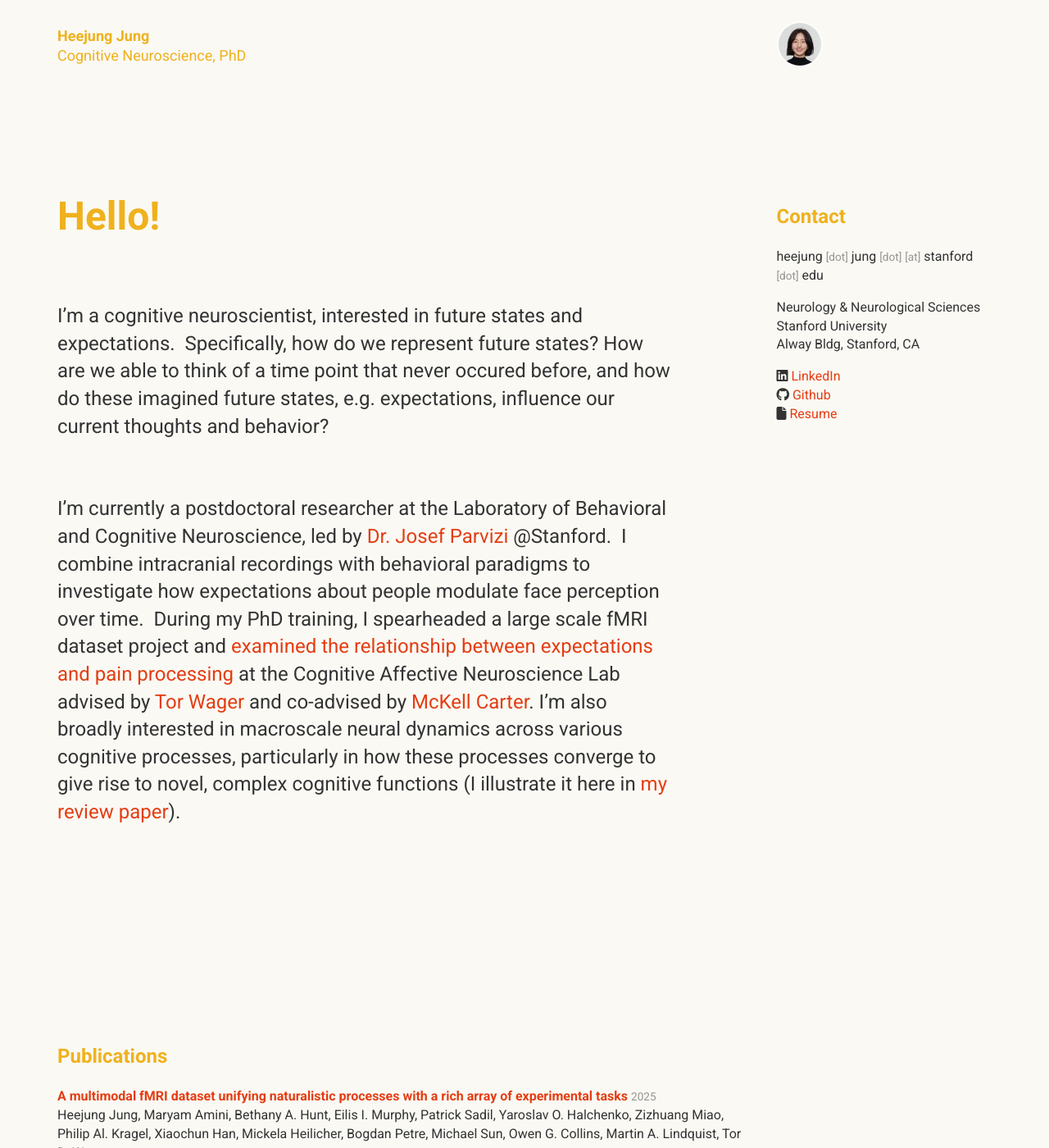
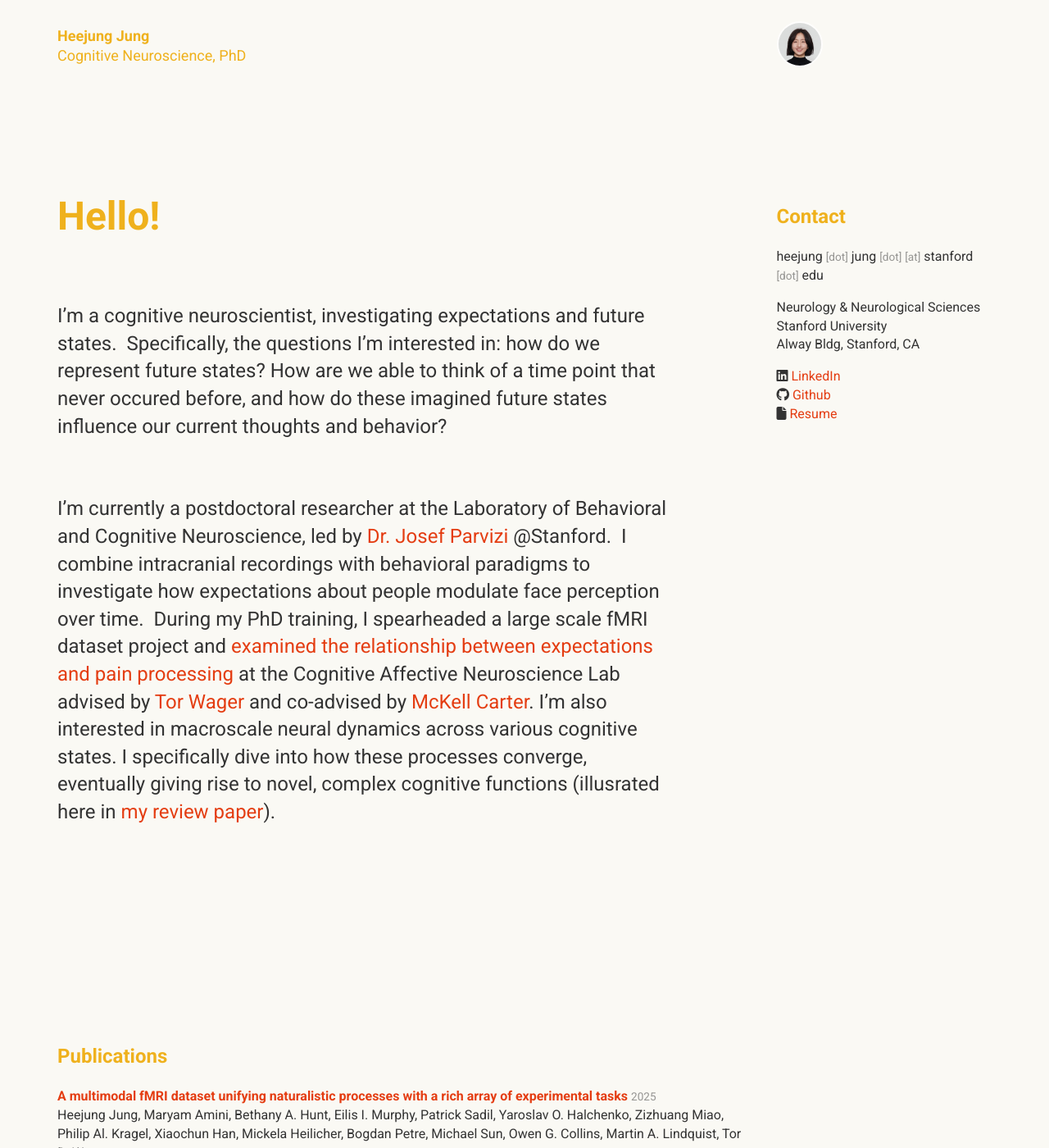
Before and after one commit to jungheejung/jungheejung.github.io, a Jekyll site: the page built from index.html, in a window 1280 px wide and 1400 px high. Shown: the whole window at 82% size. Built offline with Jekyll 4.4.1, drawn with Linux system fonts in a browser that asks for light colours; nearby versions of some CDN libraries.

Commit message:
Update personal.yml

```diff
--- a/_data/personal.yml
+++ b/_data/personal.yml
@@ -30,10 +30,10 @@ profiles:
 intro:
   title: Hello!
   body: >
-    I'm a cognitive neuroscientist, interested in future states and expectations.
-    Specifically, how do we represent future states? How are we able to think of a time point that never occured before, and how do these imagined future states, e.g. expectations, influence our current thoughts and behavior? <br>
+    I'm a cognitive neuroscientist, investigating expectations and future states.
+    Specifically, the questions I'm interested in: how do we represent future states? How are we able to think of a time point that never occured before, and how do these imagined future states influence our current thoughts and behavior? <br>
 
     I'm currently a postdoctoral researcher at the Laboratory of Behavioral and Cognitive Neuroscience, led by [Dr. Josef Parvizi](https://med.stanford.edu/parvizi-lab/people.html) @Stanford.
     I combine intracranial recordings with behavioral paradigms to investigate how expectations about people modulate face perception over time.
     During my PhD training, I spearheaded a large scale fMRI dataset project and [examined the relationship between expectations and pain processing](https://2023.ccneuro.org/proceedings/0001075.pdf) at the Cognitive Affective Neuroscience Lab advised by [Tor Wager](https://pbs.dartmouth.edu/people/tor-wager) and co-advised by [McKell Carter](https://www.colorado.edu/psych-neuro/r-mckell-carter).
-    I'm also broadly interested in macroscale neural dynamics across various cognitive processes, particularly in how these processes converge to give rise to novel, complex cognitive functions (I illustrate it here in [my review paper](https://direct.mit.edu/jocn/article/34/3/381/108892/Novel-Cognitive-Functions-Arise-at-the-Convergence)).
+    I'm also interested in macroscale neural dynamics across various cognitive states. I specifically dive into how these processes converge, eventually giving rise to novel, complex cognitive functions (illusrated here in [my review paper](https://direct.mit.edu/jocn/article/34/3/381/108892/Novel-Cognitive-Functions-Arise-at-the-Convergence)).
```
